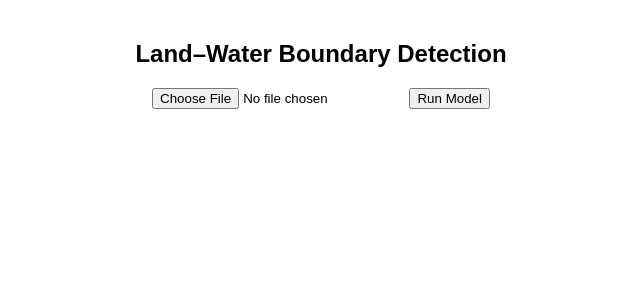
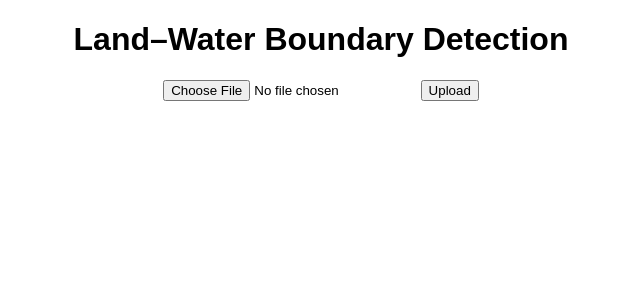
Before and after one commit to ankkittk/Land_Water_Separation_CustomCNN, a Flask app: page / in a window 1280 px wide. Shown: the top 300 px of the page, without its empty margins (319-959 px from the left). Run offline with Flask 3, Linux system fonts and the light colour scheme.

Commit message:
Update title and improve layout in index.html

```diff
--- a/app/templates/index.html
+++ b/app/templates/index.html
@@ -1,45 +1,32 @@
 <!DOCTYPE html>
 <html>
 <head>
-    <title>Land–Water Segmentation</title>
-    <style>
-        body {
-            font-family: Arial;
-            text-align: center;
-            margin-top: 40px;
-        }
-        img {
-            margin: 20px;
-            max-width: 400px;
-            border: 1px solid #ccc;
-        }
-        .container {
-            display: flex;
-            justify-content: center;
-        }
-    </style>
+    <title>Land–Water Boundary Detection</title>
 </head>
-<body>
+<body style="text-align:center; font-family:Arial;">
 
-<h2>Land–Water Boundary Detection</h2>
+<h1>Land–Water Boundary Detection</h1>
 
+<!-- Upload Form -->
 <form method="POST" enctype="multipart/form-data">
-    <input type="file" name="image" required>
-    <input type="submit" value="Run Model">
+    <input type="file" name="image">
+    <button type="submit" name="action" value="upload">Upload</button>
 </form>
 
+{% if original %}
+    <h2>Original</h2>
+    <img src="{{ url_for('static', filename='uploads/' + original) }}" width="256">
+
+    <!-- Run Model Button -->
+    <form method="POST">
+        <input type="hidden" name="filename" value="{{ original }}">
+        <button type="submit" name="action" value="run">Run Model</button>
+    </form>
+{% endif %}
+
 {% if result %}
-<div class="container">
-    <div>
-        <h3>Original</h3>
-        <img src="{{ url_for('static', filename='uploads/' + original) }}">
-    </div>
-
-    <div>
-        <h3>Boundary Result</h3>
-        <img src="{{ url_for('static', filename='results/' + result) }}">
-    </div>
-</div>
+    <h2>Boundary Result</h2>
+    <img src="{{ url_for('static', filename='results/' + result) }}" width="256">
 {% endif %}
 
 </body>
```
